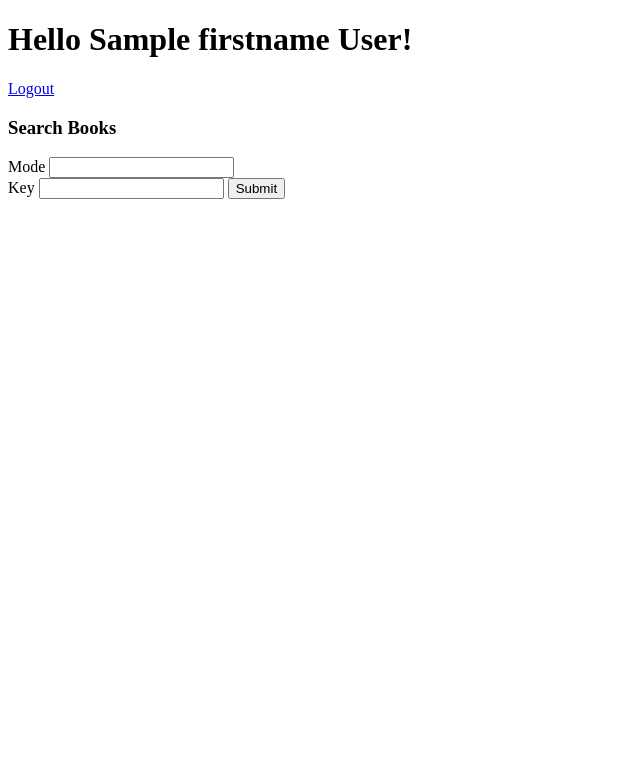
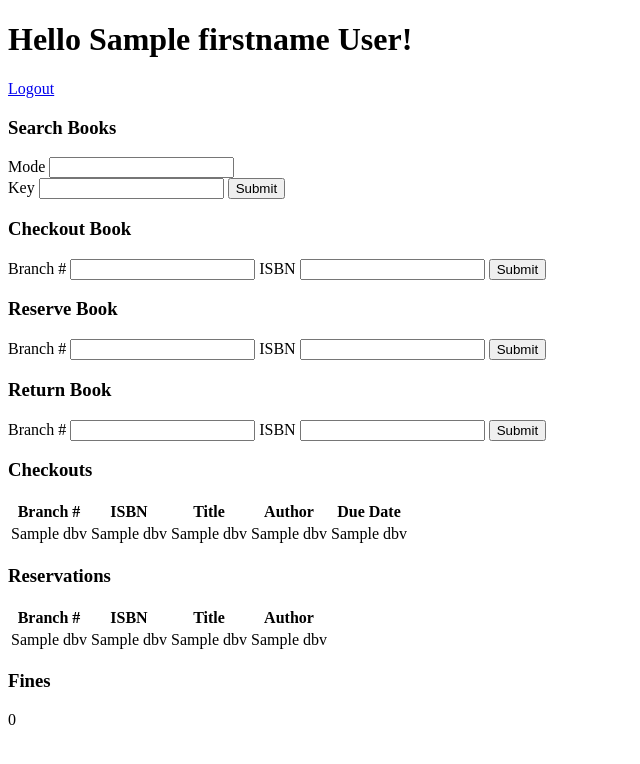
Before and after one commit to rkhullar/csci760.nydev.me, a Flask app: page /home in a window 1280 px wide. Shown: the top 764 px of the page, without its empty margins (0-640 px from the left). Run offline with Flask 2, Linux system fonts and the light colour scheme; the visitor is signed in with stand-in values (Sample User, id 1); a database or web service that is not in the repository returns one stand-in record (values such as "Sample title"); some libraries are stand-ins or nearby versions.

Commit message:
dev reader functions

```diff
--- a/base.py
+++ b/base.py
@@ -170,6 +170,91 @@ class Core:
         else:
             return 0
 
+    def support_item(self, branch_id, isbn):
+        sql = "select min(n) from dbo.copy where branchID='%s' and isbn='%s' and lock='false'" % (branch_id, isbn)
+        rows = self.exec(sql)
+        if rows:
+            return rows[0][0]
+        return False
+
+    def copy_id(self, branch_id, isbn, code):
+        sql = "select id from dbo.copy where branchID='%s' and isbn='%s' and n='%s'" % (branch_id, isbn, code)
+        rows = self.exec(sql)
+        if rows:
+            return rows[0][0]
+
+    def reader_checkout_list(self, reader_id):
+        # readerID, branchID, isbn, title, author, duedate
+        sql = "select * from dbv.borrow where readerID='%s'" % reader_id
+        rows = self.exec(sql)
+        out = []
+        if rows:
+            for row in rows:
+                x = {'branch_id': row[1], 'isbn': row[2], 'title': row[3], 'author': row[4], 'duedate': row[5]}
+                out.append(x)
+        return out
+
+    def reader_reserve_list(self, reader_id):
+        # readerID, branchID, isbn, title, author
+        sql = "select * from dbv.reserve where readerID='%s'" % reader_id
+        rows = self.exec(sql)
+        out = []
+        if rows:
+            for row in rows:
+                x = {'branch_id': row[1], 'isbn': row[2], 'title': row[3], 'author': row[4]}
+                out.append(x)
+        return out
+
+    def reader_checkout_base(self, reader_id, branch_id, isbn, code):
+        copy_id = self.copy_id(branch_id, isbn, code)
+        # print('copyid = ', copy_id)
+        sql = "insert into map.borrow(readerID, copyID) values ('%s', '%s')" % (reader_id, copy_id)
+        self.cur.execute(sql)
+        self.con.commit()
+
+    def reader_reserve_base(self, reader_id, branch_id, isbn, code):
+        copy_id = self.copy_id(branch_id, isbn, code)
+        # print('copyid = ', copy_id)
+        sql = "insert into map.reserve(readerID, copyID) values ('%s', '%s')" % (reader_id, copy_id)
+        self.cur.execute(sql)
+        self.con.commit()
+
+    def reader_checkout(self, reader_id, branch_id, isbn):
+        # check book copy available
+        code = self.support_item(branch_id, isbn)
+        if not code:
+            return False
+        # check reader borrow (10)
+        cl = self.reader_checkout_list(reader_id)
+        rl = self.reader_reserve_list(reader_id)
+        if len(cl) + len(rl) >= 10:
+            return False
+        # perform the successful checkout
+        self.reader_checkout_base(reader_id, branch_id, isbn, code)
+
+    def reader_reserve(self, reader_id, branch_id, isbn):
+        # check book copy available
+        code = self.support_item(branch_id, isbn)
+        if not code:
+            return False
+        # check reader limit (10)
+        cl = self.reader_checkout_list(reader_id)
+        rl = self.reader_reserve_list(reader_id)
+        if len(cl) + len(rl) >= 10:
+            return False
+        # perform the successful checkout
+        self.reader_reserve_base(reader_id, branch_id, isbn, code)
+
+    def reader_return(self, reader_id, branch_id, isbn):
+        return None
+
+    def reader_fines(self, reader_id):
+        sql = "select fine from dbv.fines where readerID='%s'" % reader_id
+        rows = self.exec(sql)
+        if rows:
+            return rows[0][0]
+        return 0
+
 
 class XCore:
     @staticmethod
@@ -217,5 +302,13 @@ def test_inventory():
     for o in XCore.call('inventory'):
         print(o)
 
+def test_checkout():
+    n = XCore.call('copy_id', 3, 1000000000001, 1)
+    print(n)
+    n = XCore.call('support_item', 3, 1000000000001)
+    print(n)
+    # XCore.call('reader_checkout', 1, 1, 1000000000001)
+    XCore.call('reader_checkout', 1, 1, 1000000000019)
+
 if __name__ == '__main__':
-    test_books()
+    test_checkout()
--- a/database/inflate.sql
+++ b/database/inflate.sql
@@ -72,6 +72,7 @@ insert into dbo.branch("name", address) values
 ('Nanjing World Library', 'Nanjing');
 
 /* fill library with books */
+truncate dbo.copy cascade;
 select new.easy_copy('Things Happen'      );
 select new.easy_copy('Encyclopedia Alpha' );
 select new.easy_copy('Encyclopedia Beta'  );
--- a/main.py
+++ b/main.py
@@ -134,7 +134,7 @@ def admin():
 @app.route('/home', methods=['GET', 'POST'])
 @login_required
 def home():
-    actions = ['search_books', 'book_checkout', 'book_reserve', 'book_reserve']
+    actions = ['search_books', 'reader_checkout', 'reader_reserve', 'reader_return']
     action = match(actions, request)
 
     search = None
@@ -143,10 +143,19 @@ def home():
         if 'mode' in request.form:
             mode = request.form['mode']
             key  = request.form['key']
-            search = XCore.call('search_books', key, mode)
+            search = XCore.call(action, key, mode)
+
+    if action in ['reader_checkout', 'reader_reserve', 'reader_return']:
+        bid  = int(request.form['branch_id'])
+        isbn = int(request.form['isbn'])
+        XCore.call(action, session['id'], bid, isbn)
 
     return render_template('home.html',
                            name=XCore.call('person', session['id']),
+                           checkouts=XCore.call('reader_checkout_list', session['id']),
+                           reserves=XCore.call('reader_reserve_list', session['id']),
+                           #fines=XCore.call('reader_fines', session['id']),
+                           fines=0,
                            search=search)
 
 # Support Functions
--- a/templates/home.html
+++ b/templates/home.html
@@ -20,7 +20,7 @@
             <option value='Publisher'>
         </datalist><br>
         <label for='key'>Key</label>
-        <input type='text' name='key'>
+        <input type='text' name='key' required>
         <input type='submit' name='search_books' value='Submit'>
     </form>
 
@@ -50,6 +50,80 @@
         </div>
     {% endif %}
 
+    <h3>Checkout Book</h3>
+    <form action='' method='post'>
+        <label for='branch_id'>Branch #</label>
+        <input type='number' name='branch_id' required>
+        <label for='isbn'>ISBN</label>
+        <input type='number' name='isbn' required>
+        <input type='submit' name='reader_checkout' value='Submit'>
+    </form>
+
+    <h3>Reserve Book</h3>
+    <form action='' method='post'>
+        <label for='branch_id'>Branch #</label>
+        <input type='number' name='branch_id' required>
+        <label for='isbn'>ISBN</label>
+        <input type='number' name='isbn' required>
+        <input type='submit' name='reader_reserve' value='Submit'>
+    </form>
+
+    <h3>Return Book</h3>
+    <form action='' method='post'>
+        <label for='branch_id'>Branch #</label>
+        <input type='number' name='branch_id' required>
+        <label for='isbn'>ISBN</label>
+        <input type='number' name='isbn' required>
+        <input type='submit' name='reader_return' value='Submit'>
+    </form>
+
+    <div href='#checkouts' id='checkouts'>
+        <h3>Checkouts</h3>
+        <table>
+        <tr>
+            <th>Branch #</th>
+            <th>ISBN</th>
+            <th>Title</th>
+            <th>Author</th>
+            <th>Due Date</th>
+        </tr>
+            {% for item in checkouts %}
+                <tr>
+                <td>{{ item.branch_id }}</td>
+                <td>{{ item.isbn }}</td>
+                <td>{{ item.title }}</td>
+                <td>{{ item.author }}</td>
+                <td>{{ item.duedate }}</td>
+                </tr>
+            {% endfor %}
+        </table>
+    </div>
+
+    <div href='#reserves' id='reserves'>
+        <h3>Reservations</h3>
+        <table>
+        <tr>
+            <th>Branch #</th>
+            <th>ISBN</th>
+            <th>Title</th>
+            <th>Author</th>
+        </tr>
+            {% for item in reserves %}
+                <tr>
+                <td>{{ item.branch_id }}</td>
+                <td>{{ item.isbn }}</td>
+                <td>{{ item.title }}</td>
+                <td>{{ item.author }}</td>
+                </tr>
+            {% endfor %}
+        </table>
+    </div>
+
+    <div href='fines' id='fines'>
+        <h3>Fines</h3>
+        <p>{{ fines }}</p>
+    </div>
+
     <script type='text/javascript' src='/static/jquery.js'></script>
     <script type='text/javascript' src='/static/library.js'></script>
 
```
Also changed, not shown: database/rebuild.sql (+18 -4 lines), 1 other file.
